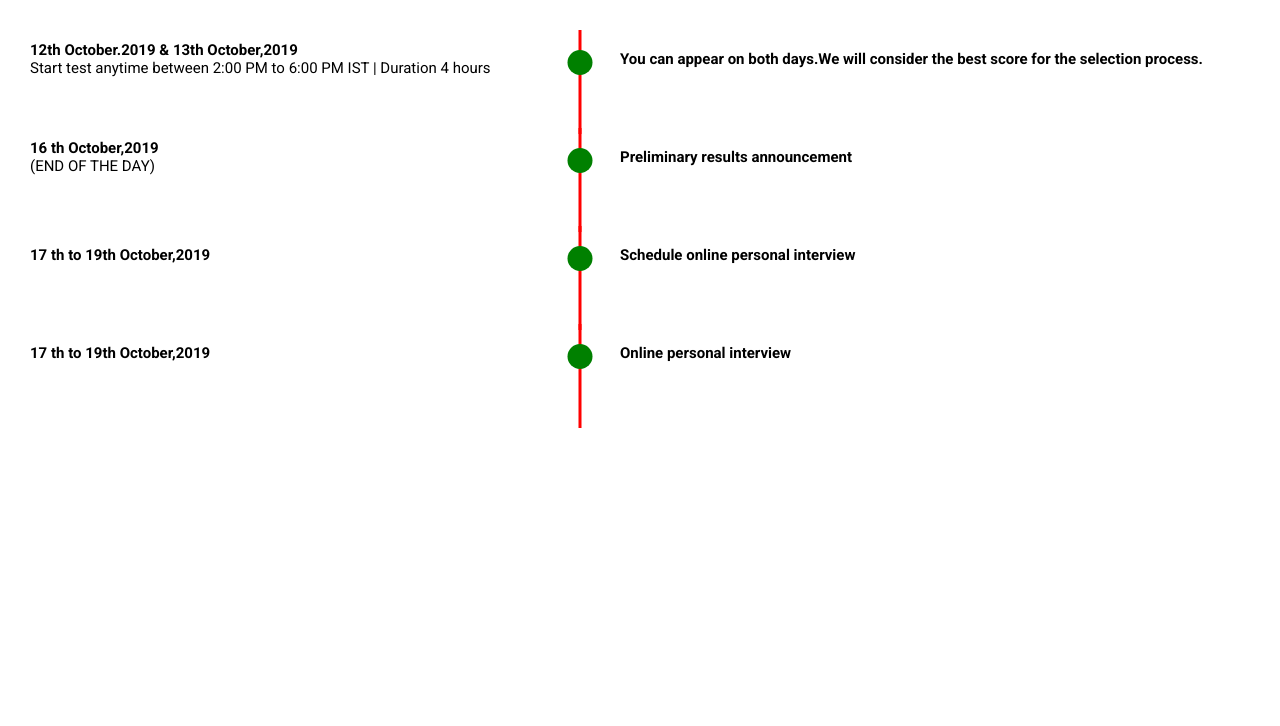
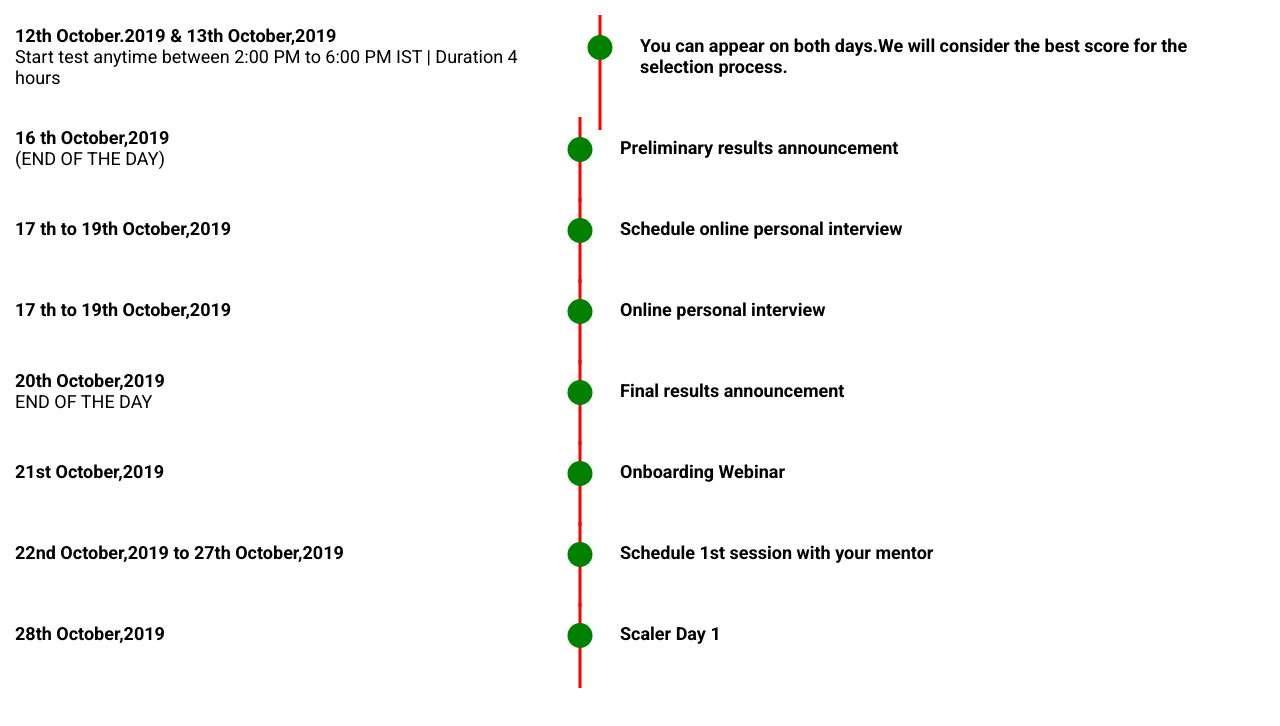
Before and after one commit to raj-yash-17/timeline, a website: page index.html in a window 1280 px wide. Drawn offline with Linux system fonts and the light colour scheme.

Commit message:
Timeline updated

```diff
--- a/index.html
+++ b/index.html
@@ -63,5 +63,56 @@
           </span>
         </div>
       </div>
+      <div class="l-card">
+        <div class="cl-card__c-card l-card__c-card--left text">
+            <span class="text__date"
+              >20th October,2019
+            </span>
+            <span class="text__data">
+              END OF THE DAY
+            </span>
+        </div>
+        <div class="l-card__c-card l-card__c-card--right text">
+          <span class="text__info">
+            Final results announcement
+          </span>
+        </div>
+      </div>
+      <div class="l-card">
+        <div class="cl-card__c-card l-card__c-card--left text">
+            <span class="text__date"
+              >21st October,2019
+            </span>
+        </div>
+        <div class="l-card__c-card l-card__c-card--right text">
+          <span class="text__info">
+           Onboarding Webinar
+          </span>
+        </div>
+      </div>
+      <div class="l-card">
+        <div class="cl-card__c-card l-card__c-card--left text">
+            <span class="text__date"
+              >22nd October,2019 to 27th October,2019
+            </span>
+        </div>
+        <div class="l-card__c-card l-card__c-card--right text">
+          <span class="text__info">
+            Schedule 1st session with your mentor
+          </span>
+        </div>
+      </div>
+      <div class="l-card">
+        <div class="cl-card__c-card l-card__c-card--left text">
+            <span class="text__date"
+              >28th October,2019
+            </span>
+        </div>
+        <div class="l-card__c-card l-card__c-card--right text">
+          <span class="text__info">
+            Scaler Day 1
+          </span>
+        </div>
+      </div>
   </body>
 </html>
--- a/styles/sass/main.scss
+++ b/styles/sass/main.scss
@@ -8,12 +8,12 @@ body {
 }
 .l-card {
   display: flex;
-  margin: 20px;
-  padding: 10px;
+  margin: 10px;
+  padding: 5px;
   color: black;
   justify-content: flex-end;
   align-items: center;
-  font-size: 15px;
+  font-size: 18px;
   gap: 50px;
   &__c-card {
     &--left {
@@ -32,7 +32,7 @@ body {
     &--right::after {
       content: "";
       width: 3px;
-      height: 180%;
+      height: 140%;
       position: absolute;
       top: 0;
       left: 0;
```
Also changed, not shown: styles/css/style.css.
